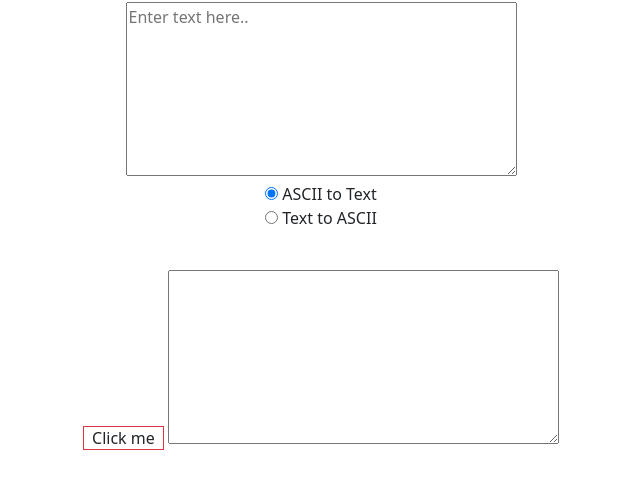
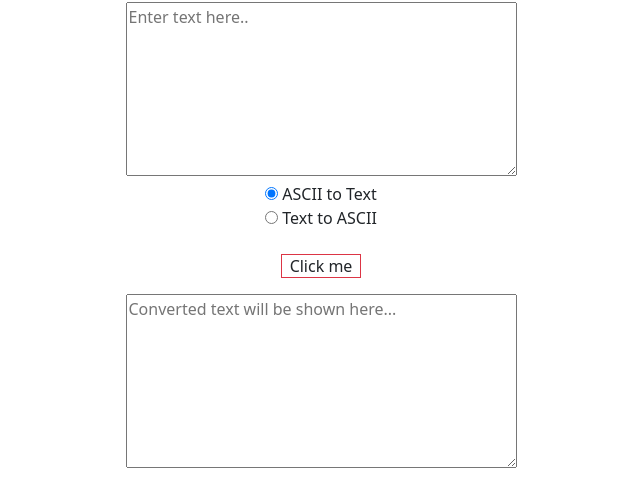
Before and after one commit to algomonk016/ASCII-Converter, a plain HTML site: page index.html in a window 1280 px wide. Shown: the part 78-582 px from the top of the page, without its empty margins (319-959 px from the left). Drawn offline with nearby package versions, Linux system fonts and the light colour scheme.

Commit message:
worked on UI

```diff
--- a/index.html
+++ b/index.html
@@ -18,8 +18,8 @@
         <input type="radio" name="conversion" id="toText" checked> ASCII to Text <br>
         <input type="radio" name="conversion" id="toASCII"> Text to ASCII <br>
         <br>
-        <span onclick="convert()" class="border border-danger px-2">Click me</span>
-        <textarea class="mt-3" name="" id="outputText" cols="40" rows="7"></textarea>
+        <span onclick="convert()" class="border border-danger px-2">Click me</span> <br>
+        <textarea class="mt-3" name="" id="outputText" cols="40" rows="7" placeholder="Converted text will be shown here..."></textarea>
     </form>
 
 
```
